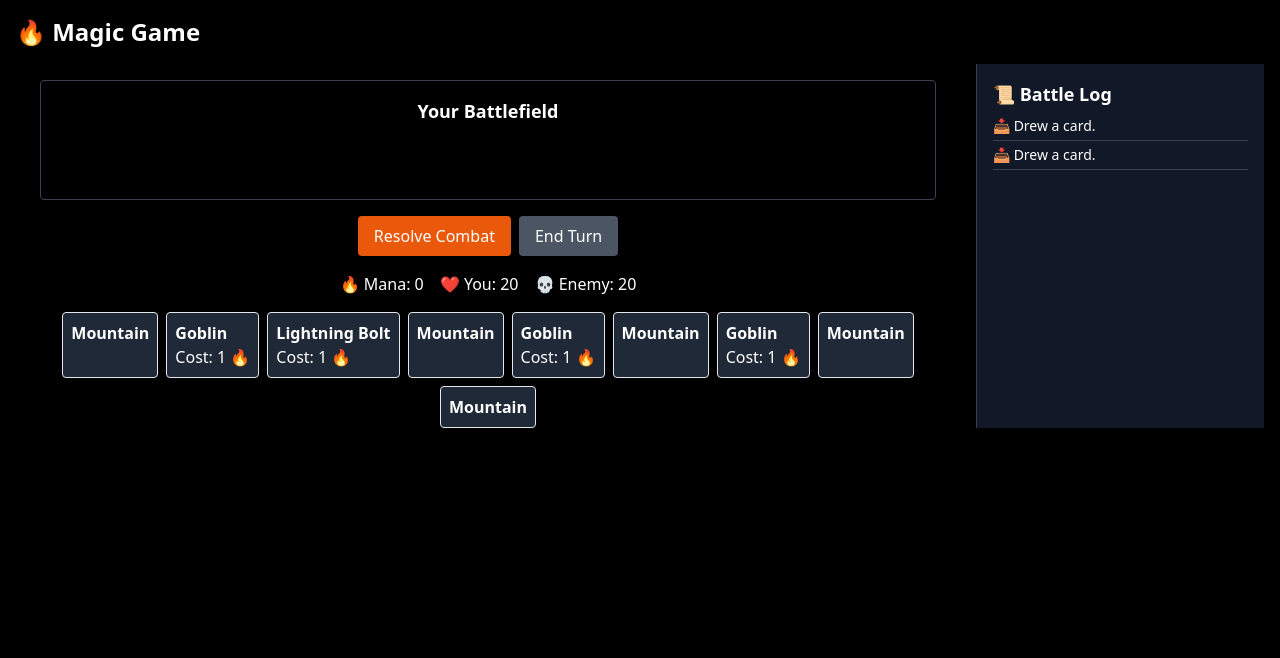
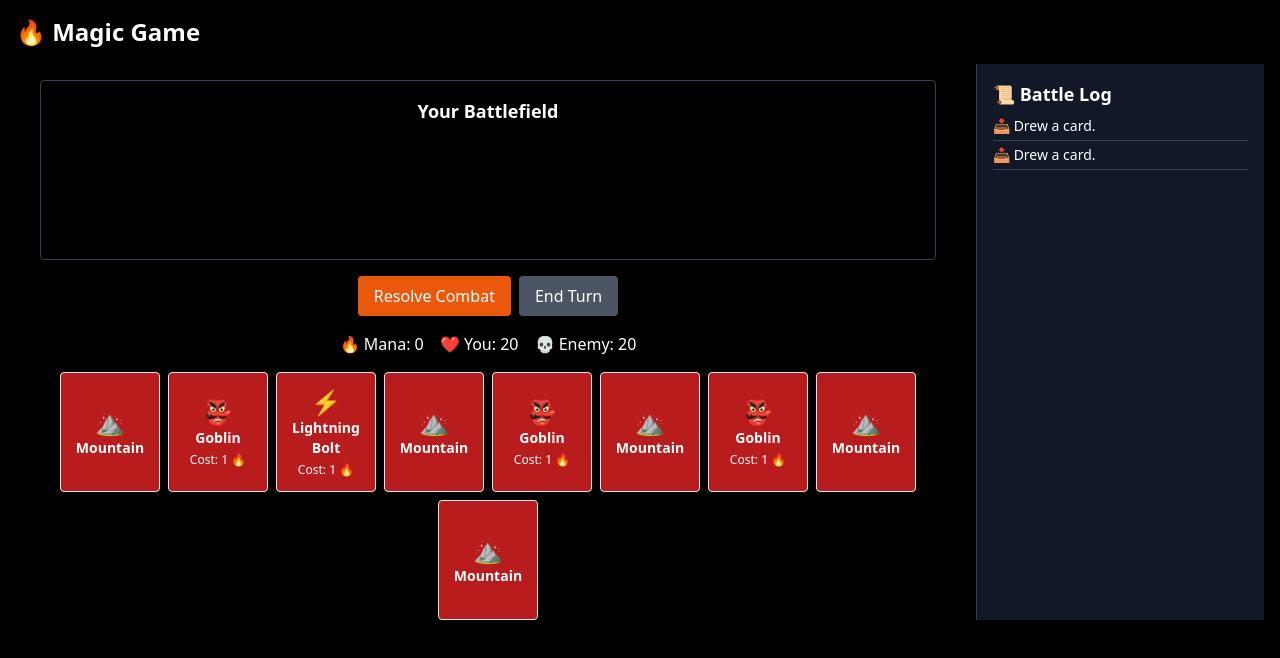
Before and after one commit to MateoXRP/magic-game, a React (Vite) app: page / in a window 1280 px wide. Shown: the top 658 px of the page. Built offline with nearby package versions, Linux system fonts and the light colour scheme.

Commit message:
Card styling

```diff
--- a/src/components/Battlefield.jsx
+++ b/src/components/Battlefield.jsx
@@ -9,50 +9,91 @@ export default function Battlefield() {
   } = useGame();
 
   function handleClick(cardId) {
-    const card = playerBattlefield.find(c => c.id === cardId);
+    setPlayerBattlefield(prevBattlefield => {
+      const updated = prevBattlefield.map(card => {
+        if (card.id === cardId && !card.tapped) {
+          if (card.type === "land") {
+            setManaPool(prev => prev + 1);
+            return { ...card, tapped: true };
+          }
+          if (card.type === "creature") {
+            declareAttacker(cardId);
+          }
+        }
+        return card;
+      });
+      return updated;
+    });
+  }
 
-    if (!card || card.tapped) return;
+  const creatures = playerBattlefield.filter(c => c.type === "creature");
+  const lands = playerBattlefield.filter(c => c.type === "land");
 
-    if (card.type === "land") {
-      const updated = playerBattlefield.map(c =>
-        c.id === cardId ? { ...c, tapped: true } : c
-      );
-      setPlayerBattlefield(updated);
-      setManaPool(prev => prev + 1);
-    }
-
-    if (card.type === "creature") {
-      declareAttacker(cardId);
-    }
+  function renderCard(card) {
+    return (
+      <div
+        key={card.id}
+        onClick={() => handleClick(card.id)}
+        className={`p-2 border rounded cursor-pointer w-[100px] h-[120px] text-center flex flex-col justify-center
+          ${card.tapped ? "bg-gray-500 text-white" : getCardColor(card.color)}
+          ${card.attacking ? "border-red-500 border-4" : ""}`}
+      >
+        <div className="text-2xl">{getCardEmoji(card)}</div>
+        <div className="font-bold text-sm">{card.name}</div>
+        {card.type === "creature" && (
+          <div className="text-xs mt-1">{card.attack}/{card.defense}</div>
+        )}
+        {card.attacking && (
+          <div className="text-xs text-red-300">⚔️ Attacking</div>
+        )}
+        {card.tapped && card.type === "land" && (
+          <div className="text-xs italic">tapped</div>
+        )}
+      </div>
+    );
   }
 
   return (
     <div className="flex justify-center mt-4 px-2">
-      <div className="border border-gray-700 p-4 rounded w-full max-w-4xl overflow-y-auto min-h-[120px]">
+      <div className="border border-gray-700 p-4 rounded w-full max-w-4xl overflow-y-auto min-h-[180px]">
         <h2 className="text-lg font-bold mb-4 text-center">Your Battlefield</h2>
-        <div className="grid grid-cols-2 sm:grid-cols-3 md:grid-cols-4 lg:grid-cols-6 gap-4 justify-items-center">
-          {playerBattlefield.map((card) => (
-            <div
-              key={card.id}
-              onClick={() => handleClick(card.id)}
-              className={`p-2 border rounded cursor-pointer text-center w-[100px] h-[100px] ${
-                card.tapped ? "bg-gray-500" : "bg-green-700"
-              } ${card.attacking ? "border-red-500 border-4" : ""}`}
-            >
-              <div className="font-bold">{card.name}</div>
-              {card.type === "creature" && (
-                <div>{card.attack}/{card.defense}</div>
-              )}
-              {card.attacking && (
-                <div className="text-sm text-red-300">⚔️ Attacking</div>
-              )}
-              {card.tapped && !card.attacking && (
-                <div className="text-xs italic">tapped</div>
-              )}
+        <div className="space-y-4">
+          {creatures.length > 0 && (
+            <div className="flex flex-wrap justify-center gap-4">
+              {creatures.map(renderCard)}
             </div>
-          ))}
+          )}
+          {lands.length > 0 && (
+            <div className="flex flex-wrap justify-center gap-4">
+              {lands.map(renderCard)}
+            </div>
+          )}
         </div>
       </div>
     </div>
   );
 }
+
+function getCardColor(color) {
+  switch (color) {
+    case "red":
+      return "bg-red-700 text-white";
+    case "blue":
+      return "bg-blue-700 text-white";
+    case "green":
+      return "bg-green-700 text-white";
+    case "white":
+      return "bg-yellow-200 text-black";
+    case "black":
+      return "bg-gray-800 text-white";
+    default:
+      return "bg-gray-600 text-white";
+  }
+}
+
+function getCardEmoji(card) {
+  if (card.name === "Mountain") return "⛰️";
+  if (card.name === "Goblin") return "👺";
+  if (card.name === "Lightning Bolt") return "⚡";
+  return "🎴";
+}
--- a/src/components/Hand.jsx
+++ b/src/components/Hand.jsx
@@ -9,14 +9,39 @@ export default function Hand() {
         <div
           key={card.id}
           onClick={() => playCard(card)}
-          className="p-2 border rounded bg-gray-800 cursor-pointer hover:bg-gray-700"
+          className={`p-2 border rounded cursor-pointer hover:brightness-110 w-[100px] h-[120px] text-center flex flex-col justify-center ${getCardColor(card.color)}`}
         >
-          <div className="font-bold">{card.name}</div>
+          <div className="text-2xl">{getCardEmoji(card)}</div>
+          <div className="font-bold text-sm">{card.name}</div>
           {card.type !== "land" && (
-            <div>Cost: {card.manaCost} 🔥</div>
+            <div className="text-xs mt-1">Cost: {card.manaCost} 🔥</div>
           )}
         </div>
       ))}
     </div>
   );
 }
+
+function getCardColor(color) {
+  switch (color) {
+    case "red":
+      return "bg-red-700 text-white";
+    case "blue":
+      return "bg-blue-700 text-white";
+    case "green":
+      return "bg-green-700 text-white";
+    case "white":
+      return "bg-yellow-200 text-black";
+    case "black":
+      return "bg-gray-800 text-white";
+    default:
+      return "bg-gray-600 text-white";
+  }
+}
+
+function getCardEmoji(card) {
+  if (card.name === "Mountain") return "⛰️";
+  if (card.name === "Goblin") return "👺";
+  if (card.name === "Lightning Bolt") return "⚡";
+  return "🎴";
+}
--- a/src/context/GameContext.jsx
+++ b/src/context/GameContext.jsx
@@ -39,14 +39,11 @@ export function GameProvider({ children }) {
     if (!isInHand) return;
 
     if (card.type === "land") {
-      if (playedLand) {
-        alert("You already played a land this turn.");
-        return;
-      }
+      if (playedLand) return;
 
-      setPlayerBattlefield([...playerBattlefield, { ...card, tapped: false }]);
-      setHand(hand.filter(c => c.id !== card.id));
       setPlayedLand(true);
+      setPlayerBattlefield(prev => [...prev, { ...card, tapped: false }]);
+      setHand(prev => prev.filter(c => c.id !== card.id));
       logMessage(`🪨 Played ${card.name}.`);
       return;
     }
@@ -57,11 +54,11 @@ export function GameProvider({ children }) {
       }
 
       setManaPool(prev => prev - card.manaCost);
-      setHand(hand.filter(c => c.id !== card.id));
+      setHand(prev => prev.filter(c => c.id !== card.id));
 
       if (card.type === "creature") {
-        setPlayerBattlefield([
-          ...playerBattlefield,
+        setPlayerBattlefield(prev => [
+          ...prev,
           {
             ...card,
             tapped: false,
@@ -72,7 +69,7 @@ export function GameProvider({ children }) {
         ]);
         logMessage(`🧙 Summoned ${card.name} (${card.attack}/${card.defense}).`);
       } else if (card.type === "spell") {
-        setGraveyard([...graveyard, card]);
+        setGraveyard(prev => [...prev, card]);
         setOpponentLife(hp => hp - 3);
         logMessage(`💥 Lightning Bolt deals 3 damage to opponent.`);
       }
```
